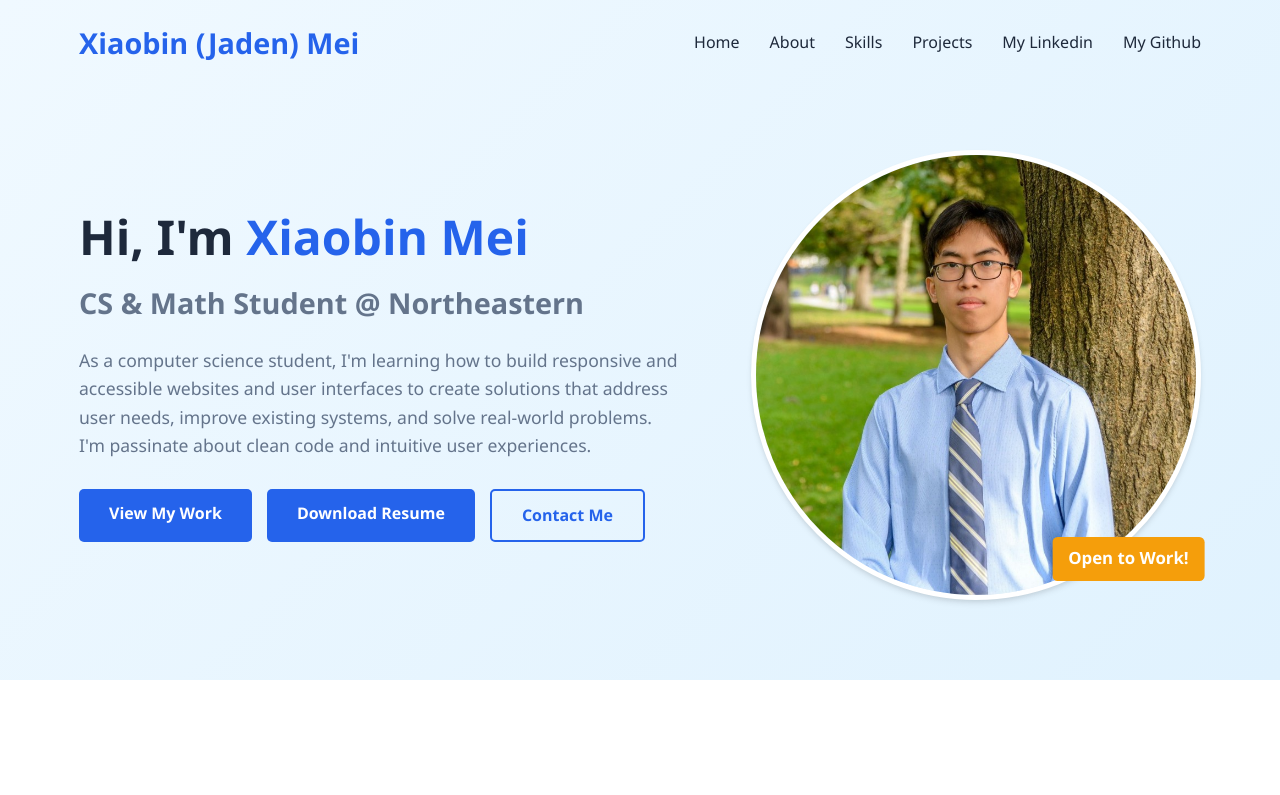
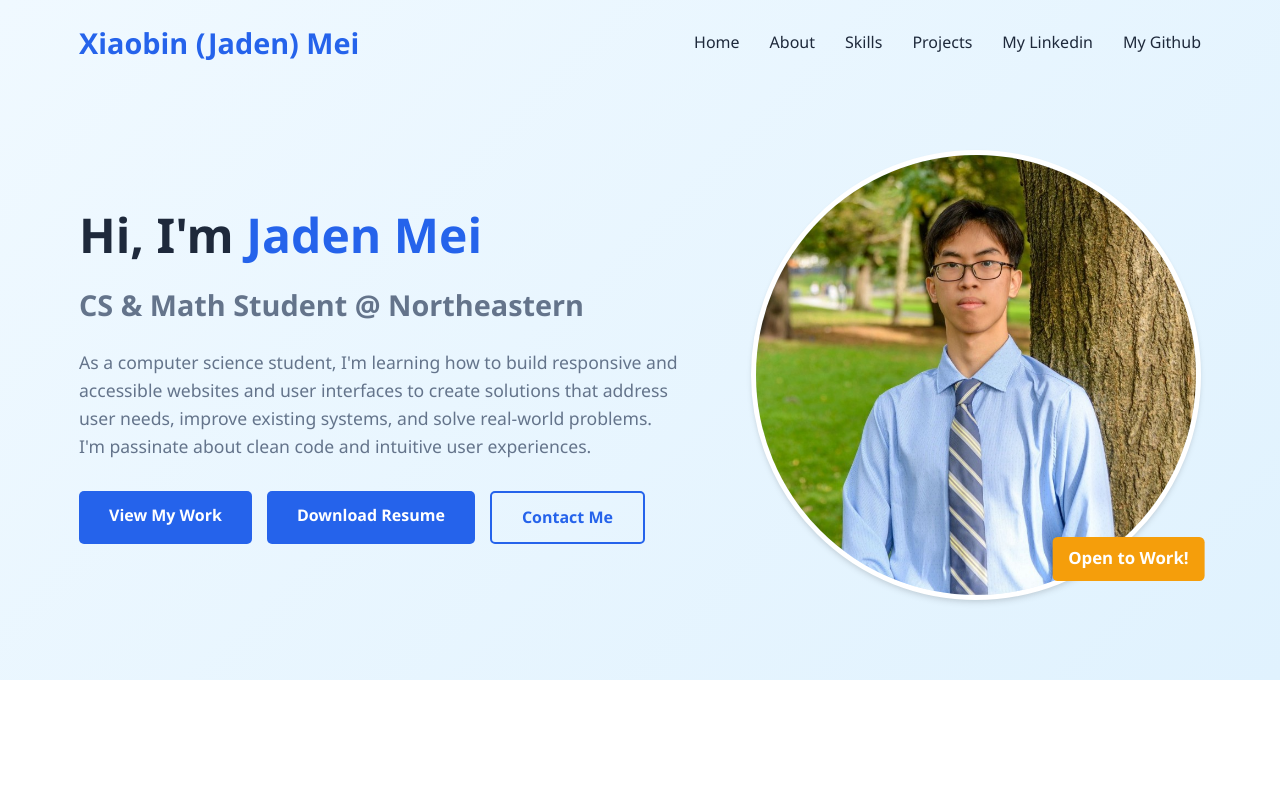
Before and after one commit to Jadeni77/XiaobinMei, a React (Vite) app: page / in a window 1280 px wide. Shown: the top 795 px of the page. Built offline with nearby package versions, Linux system fonts and the light colour scheme.

Commit message:
add animation to naming

```diff
--- a/src/components/Hero.jsx
+++ b/src/components/Hero.jsx
@@ -1,15 +1,60 @@
-import React from "react";
+import { useState, useEffect } from "react";
 import "../components_css/Hero.css";
 import LinkedIn from "../assets/aboutimage/linkedin.jpeg";
 import Resume from "../assets/Xiaobin-Mei-Resume.pdf";
 
+const names = ["Xiaobin Mei", "Jaden Mei", "梅晓彬"];
+const TYPE_SPEED = 100;
+const DELETE_SPEED = 60;
+const PAUSE_AFTER_TYPE = 2000;
+const PAUSE_AFTER_DELETE = 800;
+
 function Hero() {
+  const [nameIndex, setNameIndex] = useState(0);
+  const [displayed, setDisplayed] = useState("");
+  const [isDeleting, setIsDeleting] = useState(false);
+
+  useEffect(() => {
+    const current = names[nameIndex];
+    let delay = isDeleting ? DELETE_SPEED : TYPE_SPEED;
+
+    if (!isDeleting && displayed === current) {
+      delay = PAUSE_AFTER_TYPE;
+    }
+    if (isDeleting && displayed === "") {
+      delay = PAUSE_AFTER_DELETE;
+    }
+
+    const timer = setTimeout(() => {
+      if (!isDeleting) {
+        if (displayed === current) {
+          setIsDeleting(true);
+        } else {
+          setDisplayed(current.slice(0, displayed.length + 1));
+        }
+      } else {
+        if (displayed === "") {
+          setIsDeleting(false);
+          setNameIndex((prev) => (prev + 1) % names.length);
+        } else {
+          setDisplayed(displayed.slice(0, -1));
+        }
+      }
+    }, delay);
+
+    return () => clearTimeout(timer);
+  }, [displayed, isDeleting, nameIndex]);
+
   return (
     <section id="home" className="hero">
       <div className="container hero-container">
         <div className="hero-content">
           <h1 className="hero-title">
-            Hi, I'm <span className="highlight">Xiaobin Mei</span>
+            Hi, I'm{" "}
+            <span className="highlight hero-name">
+              {displayed}
+              <span className="hero-cursor" />
+            </span>
           </h1>
           <h2 className="hero-subtitle">CS & Math Student @ Northeastern</h2>
           <p className="hero-description">
--- a/src/components_css/Hero.css
+++ b/src/components_css/Hero.css
@@ -82,6 +82,27 @@
   animation: pulse 2s infinite;
 }
 
+/* ===== TYPEWRITER ===== */
+.hero-name {
+  display: inline-block;
+  min-width: 1ch;
+}
+
+.hero-cursor {
+  display: inline-block;
+  width: 3px;
+  height: 1em;
+  background-color: var(--primary);
+  margin-left: 2px;
+  vertical-align: text-bottom;
+  animation: blink 0.7s step-end infinite;
+}
+
+@keyframes blink {
+  0%, 100% { opacity: 1; }
+  50% { opacity: 0; }
+}
+
 /* ===== RESPONSIVE ===== */
 @media (max-width: 768px) {
   .hero-container {
```
